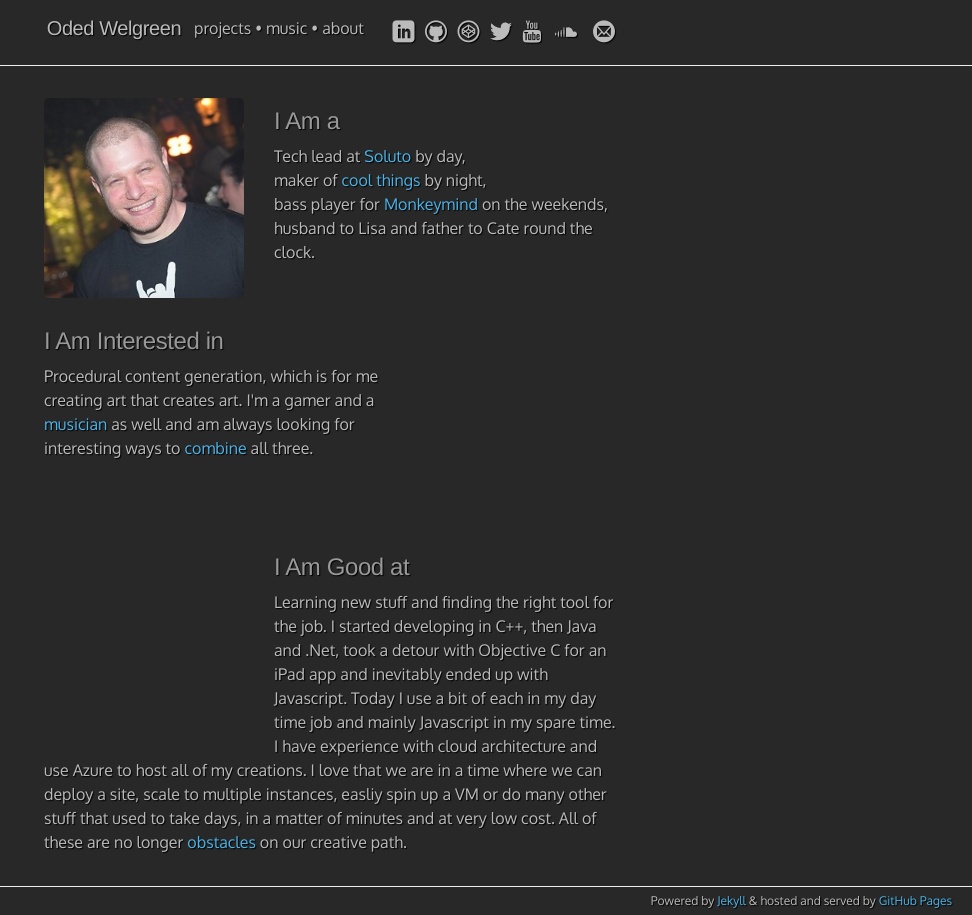
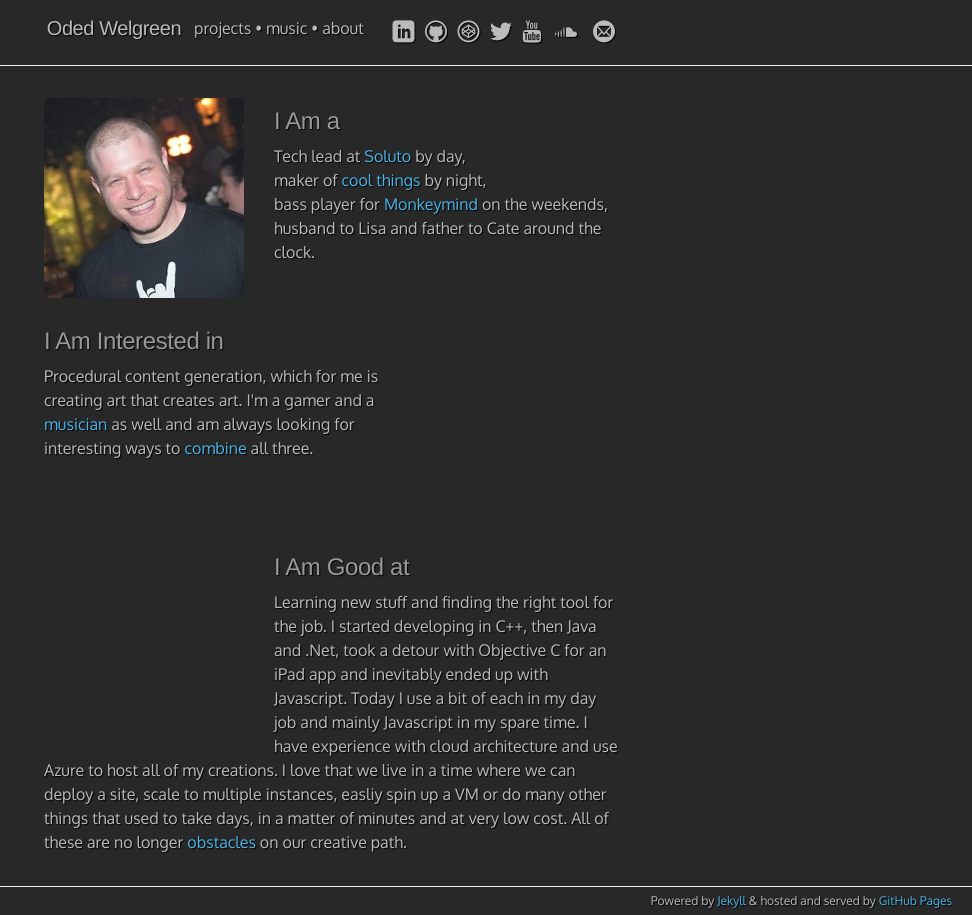
Before and after one commit to odedw/odedw.github.io, a Jekyll site: the page built from index.html, in a window 1280 px wide. Shown: the whole page, without its empty margins (308-1280 px from the left). Built offline with Jekyll 4.4.1, drawn with Linux system fonts in a browser that asks for light colours; nearby versions of some CDN libraries; Markdown is read by kramdown in place of the engine named in the settings; the list of posts is cut into pages by our own code; comment, search, counter and statistics services are not loaded.

Commit message:
some touches

```diff
--- a/index.html
+++ b/index.html
@@ -11,7 +11,7 @@
                 Tech lead at <a href="https://www.soluto.com" target="_blank">Soluto</a> by day,<br/>
                 maker of <a href="/projects">cool things</a> by night,<br/>
                 bass player for <a href="http://monkeymindmusic.bandcamp.com/album/tal-kenig-ep" target="_blank">Monkeymind</a> on the weekends,<br/>
-                husband to Lisa and father to Cate round the clock.<br/>
+                husband to Lisa and father to Cate around the clock.<br/>
             </span>
         </div>
     </div>
@@ -24,7 +24,7 @@
         <div class="section-text">
             <h2 class="section-header">I Am Interested in</h2>
             <span>
-                Procedural content generation, which is for me creating art that creates art. I'm a gamer and a <a href="/music">musician</a> as well and am always looking for interesting ways to <a href="http://gameofmusic.odedwelgreen.com" target="_blank">combine</a> all three.
+                Procedural content generation, which for me is creating art that creates art. I'm a gamer and a <a href="/music">musician</a> as well and am always looking for interesting ways to <a href="http://gameofmusic.odedwelgreen.com" target="_blank">combine</a> all three.
             </span>
         </div>
     </div>
@@ -38,7 +38,7 @@
         <div class="section-text">
             <h2 class="section-header">I Am Good at</h2>
             <span>
-                Learning new stuff and finding the right tool for the job. I started developing in C++, then Java and .Net, took a detour with Objective C for an iPad app and inevitably ended up with Javascript. Today I use a bit of each in my day time job and mainly Javascript in my spare time. I have experience with cloud architecture and use Azure to host all of my creations. I love that we are in a time where we can deploy a site, scale to multiple instances, easliy spin up a VM or do many other stuff that used to take days, in a matter of minutes and at very low cost. All of these are no longer <a href="http://www.hanselman.com/blog/WeAreAbstractingOnTheShouldersOfGiants.aspx" target="_blank">obstacles</a> on our creative path.
+                Learning new stuff and finding the right tool for the job. I started developing in C++, then Java and .Net, took a detour with Objective C for an iPad app and inevitably ended up with Javascript. Today I use a bit of each in my day job and mainly Javascript in my spare time. I have experience with cloud architecture and use Azure to host all of my creations. I love that we live in a time where we can deploy a site, scale to multiple instances, easliy spin up a VM or do many other things that used to take days, in a matter of minutes and at very low cost. All of these are no longer <a href="http://www.hanselman.com/blog/WeAreAbstractingOnTheShouldersOfGiants.aspx" target="_blank">obstacles</a> on our creative path.
             </span>
         </div>
     </div>
```
Also changed, not shown: public/favicon.ico.
